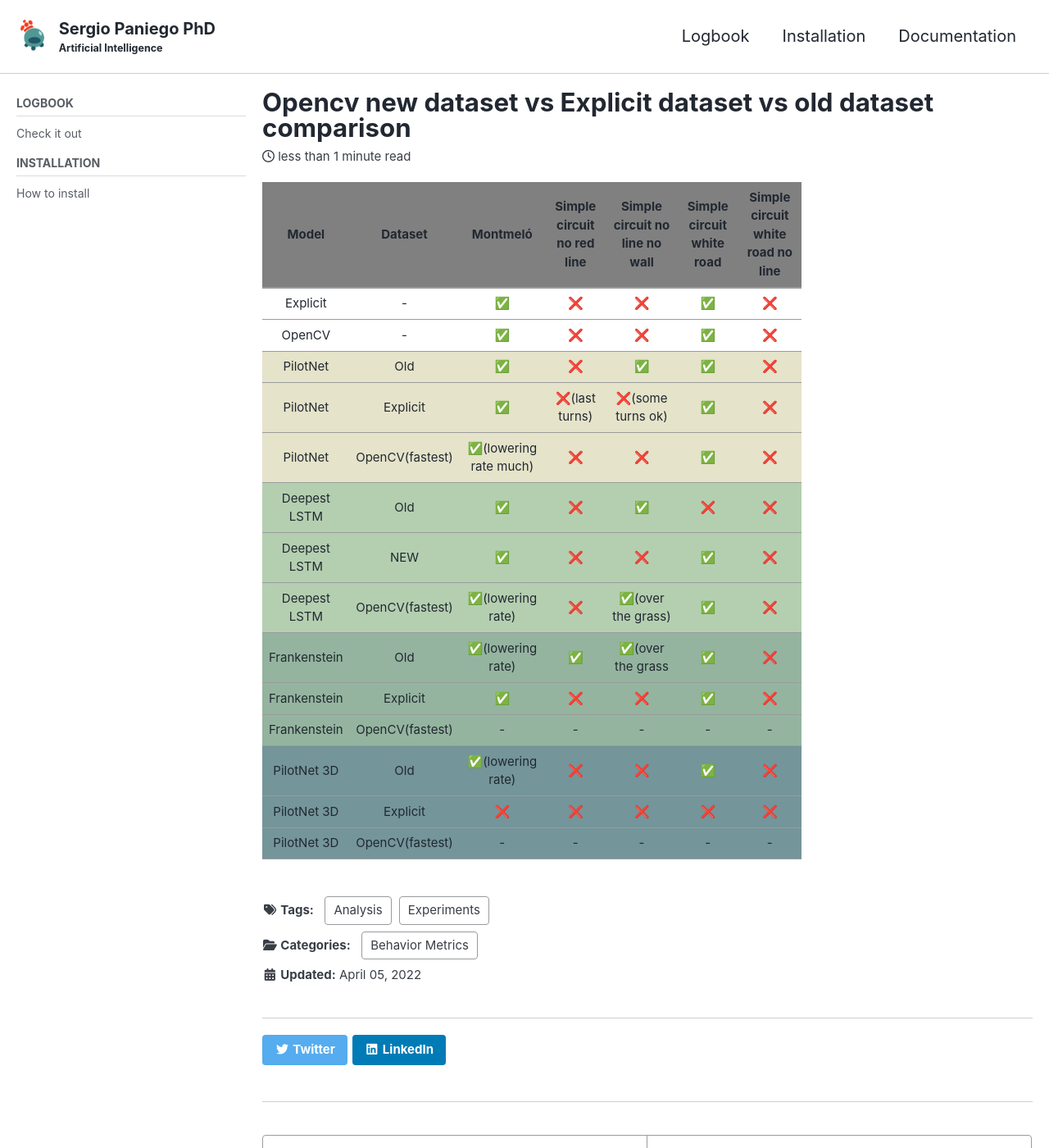
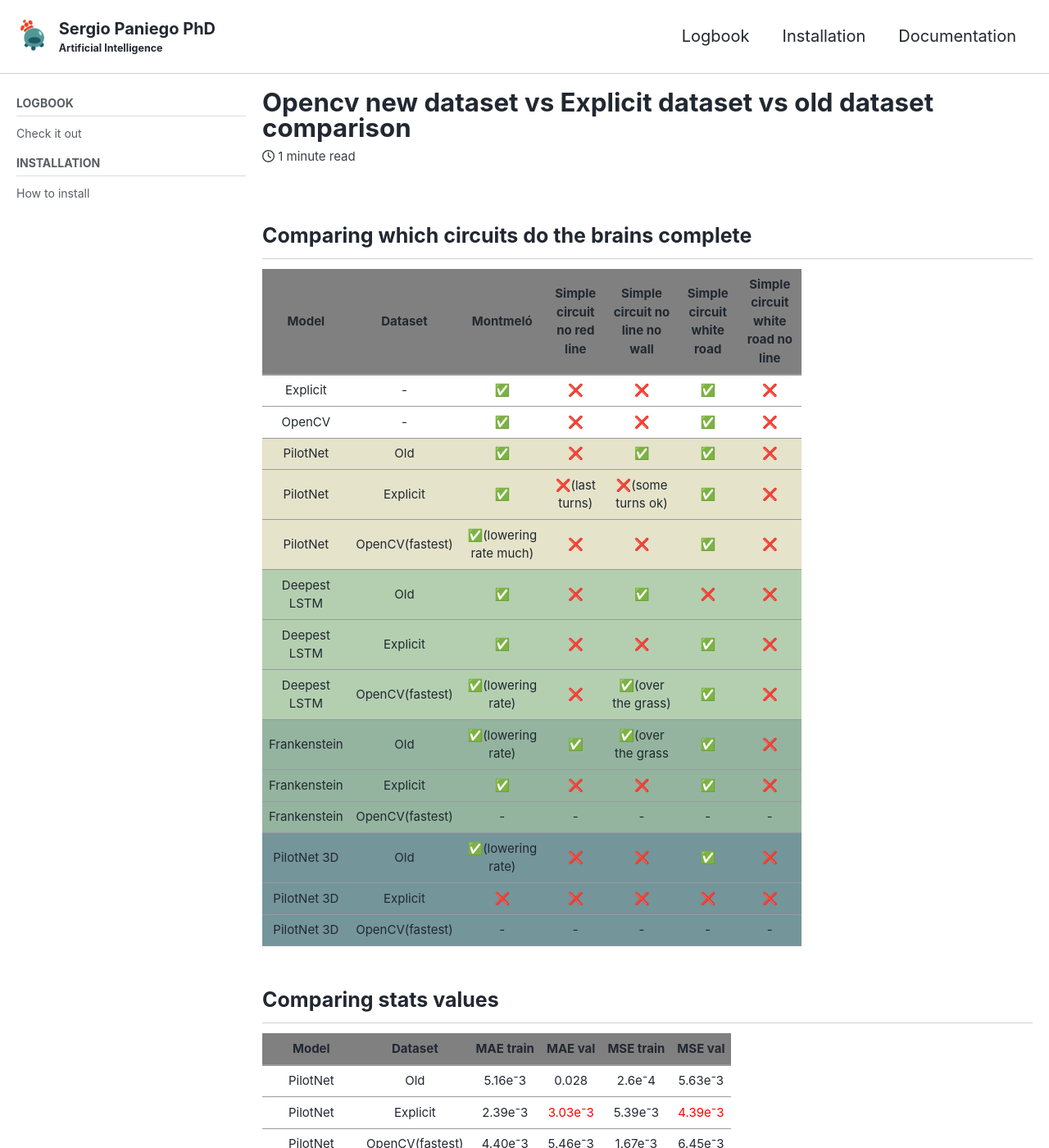
Before and after one commit to RoboticsLabURJC/2019-phd-sergio-paniego, a Jekyll site: the page built from docs/_posts/2022-04-05-opencv-new-dataset-comparison.md, in a window 1280 px wide and 1400 px high. Shown: the whole window at 82% size. Built offline with Jekyll 4.4.1, drawn with Linux system fonts in a browser that asks for light colours; cached includes are drawn as plain includes; nearby versions of some CDN libraries; some of the changed text lies outside the part shown.

Commit message:
New blogpost

```diff
--- a/docs/_posts/2022-04-05-opencv-new-dataset-comparison.md
+++ b/docs/_posts/2022-04-05-opencv-new-dataset-comparison.md
@@ -51,7 +51,27 @@
     .heatMap tr:nth-child(18) { background: #E5E3C9; }
     .heatMap tr:nth-child(19) { background: #E5E3C9; }
     .heatMap tr:nth-child(20) { background: #E5E3C9; }
+
+
+    .heatMap-2 {
+        width: 100%;
+        text-align: center;
+    }
+    .heatMap-2 th {
+        background: grey;
+        word-wrap: break-word;
+        text-align: center;
+    }
+    .heatMap-2 tr:nth-child(4) { background: #E5E3C9; }
+    .heatMap-2 tr:nth-child(5) { background: #E5E3C9; }
+    .heatMap-2 tr:nth-child(6) { background: #E5E3C9; }
+    .heatMap-2 tr:nth-child(7) { background: #B4CFB0; }
+    .heatMap-2 tr:nth-child(8) { background: #B4CFB0; }
+    .heatMap-2 tr:nth-child(9) { background: #B4CFB0; }
 </style>
+
+
+## Comparing which circuits do the brains complete
 
 <table class="heatMap">
 <thead>
@@ -122,7 +142,7 @@
 </tr>
 <tr>
   <td>Deepest LSTM</td>
-  <td>NEW</td>
+  <td>Explicit</td>
   <td>✅</td>
   <td>❌</td>
   <td>❌</td>
@@ -194,3 +214,132 @@
 </tr>
 </tbody>
 </table>
+
+## Comparing stats values
+
+
+<table class="heatMap-2">
+<thead>
+<tr>
+  <th>Model</th>
+  <th>Dataset</th>
+  <th>MAE train</th>
+  <th>MAE val</th>
+  <th>MSE train</th>
+  <th>MSE val</th>
+</tr>
+</thead>
+<tbody>
+<tr>
+  <td>PilotNet</td>
+  <td>Old</td>
+  <td>5.16e⁻3</td>
+  <td>0.028</td>
+  <td>2.6e⁻4</td>
+  <td>5.63e⁻3</td>
+</tr>
+<tr>
+  <td>PilotNet</td>
+  <td>Explicit</td>
+  <td>2.39e⁻3</td>
+  <td style="color:red">3.03e⁻3</td>
+  <td>5.39e⁻3</td>
+  <td style="color:red">4.39e⁻3</td>
+</tr>
+<tr>
+  <td>PilotNet</td>
+  <td>OpenCV(fastest)</td>
+  <td>4.40e⁻3</td>
+  <td>5.46e⁻3</td>
+  <td>1.67e⁻3</td>
+  <td>6.45e⁻3</td>
+</tr>
+<tr>
+  <td>Deepest LSTM</td>
+  <td>Old</td>
+  <td>-</td>
+  <td>0.047</td>
+  <td>-</td>
+  <td>8.27e⁻3</td>
+</tr>
+<tr>
+  <td>Deepest LSTM</td>
+  <td>Explicit</td>
+  <td>0.023</td>
+  <td>0.02</td>
+  <td>3.73e⁻3</td>
+  <td style="color:red">3.39e⁻3</td>
+</tr>
+<tr>
+  <td>Deepest LSTM</td>
+  <td>OpenCV(fastest)</td>
+  <td>0.018</td>
+  <td style="color:red">0.016</td>
+  <td>4.16e⁻3</td>
+  <td>3.82e⁻3</td>
+</tr>
+<tr>
+  <td>Frankenstein</td>
+  <td>Old</td>
+  <td>0.032</td>
+  <td>0.044</td>
+  <td>3.49e⁻3</td>
+  <td>6.32e⁻3</td>
+</tr>
+<tr>
+  <td>Frankenstein</td>
+  <td>Explicit</td>
+  <td>0.016</td>
+  <td style="color:red">0.015</td>
+  <td>2.05e⁻3</td>
+  <td style="color:red">2.14e⁻3</td>
+</tr>
+<tr>
+  <td>Frankenstein</td>
+  <td>OpenCV(fastest)</td>
+  <td>0.019</td>
+  <td>0.018</td>
+  <td>3.9e⁻3</td>
+  <td>3.5e⁻3</td>
+</tr>
+</tbody>
+</table>
+
+
+## Comparing V and W of each brain
+
+
+<table>
+<thead>
+<tr>
+  <th>Dataset</th>
+  <th>V min</th>
+  <th>V max</th>
+  <th>W min</th>
+  <th>W max</th>
+</tr>
+</thead>
+<tbody>
+<tr>
+  <td>Old</td>
+  <td style="background: #E5E3C9">-0.6</td>
+  <td style="background: #E5E3C9">13</td>
+  <td style="background: #B4CFB0">-3</td>
+  <td style="background: #B4CFB0">3</td>
+</tr>
+<tr>
+  <td>Explicit</td>
+  <td style="background: #E5E3C9">-0.6</td>
+  <td style="background: #E5E3C9">13</td>
+  <td style="background: #B4CFB0">-3</td>
+  <td style="background: #B4CFB0">3</td>
+</tr>
+<tr>
+  <td>OpenCV(fastest)</td>
+  <td style="background: #E5E3C9">6.5</td>
+  <td style="background: #E5E3C9">24</td>
+  <td style="background: #B4CFB0">-7.1</td>
+  <td style="background: #B4CFB0">7.1</td>
+</tr>
+</tbody>
+</table>
```
Also changed, not shown: docs/_posts/2022-03-02-comparing-cropping.md (+1 -0 lines).
